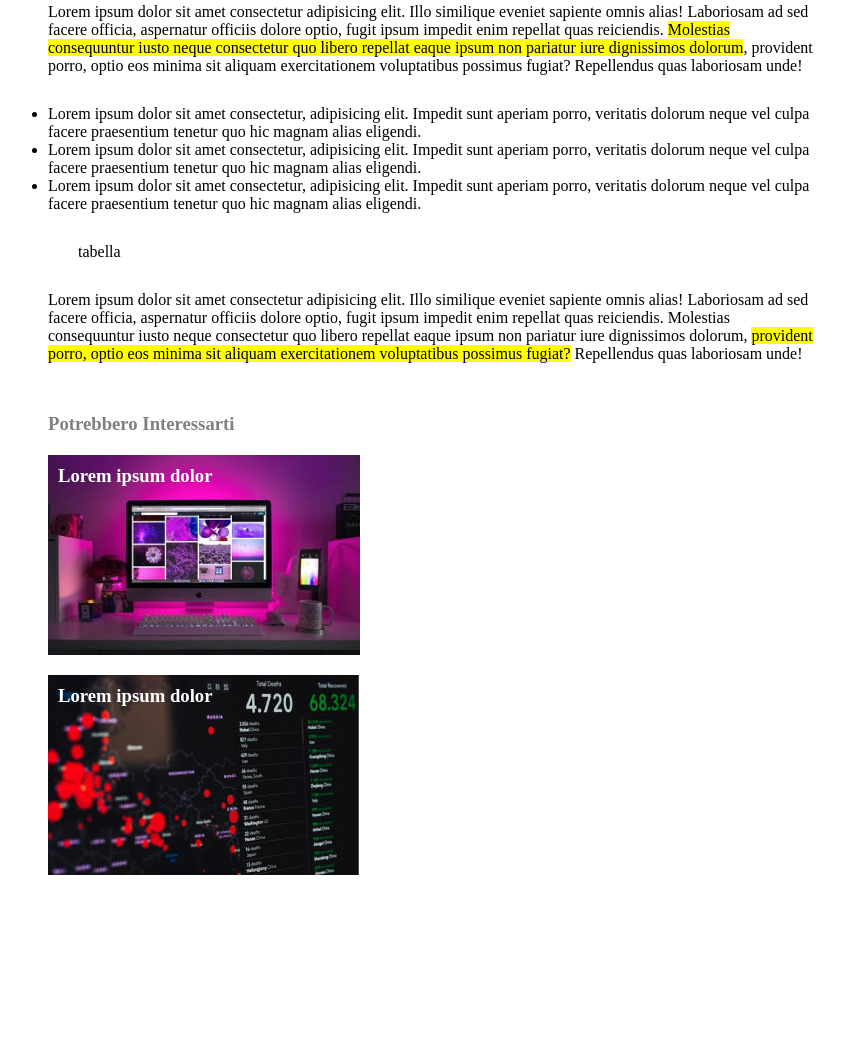
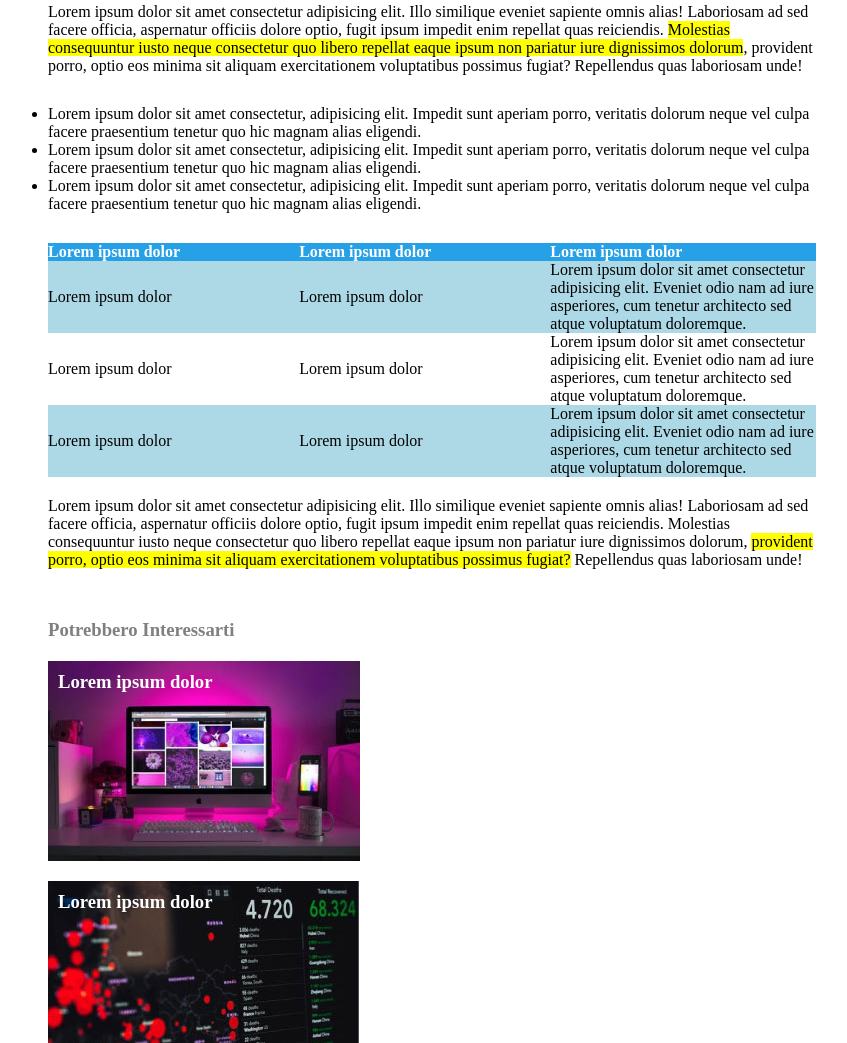
Before and after one commit to Alessandro-Rega/html-css-booleaner, a plain HTML site: page index.html in a window 1280 px wide. Shown: the part 1105-2148 px from the top of the page, without its empty margins (208-1055 px from the left). Before the commit the page ends 2000 px from the top, so only its background shows below. Drawn offline with Linux system fonts and the light colour scheme.

Commit message:
insert tabella

```diff
--- a/css/style.css
+++ b/css/style.css
@@ -73,7 +73,25 @@ header h1{
 }
 
 #tabella{
-    margin: 30px;
+    margin-top: 30px;
+}
+
+table{
+    border-spacing: 0
+}
+
+#tabella-testa{
+    background: rgb(38, 160, 231);
+    text-align: left;
+}
+
+#tabella-testa th{
+    width: 400px;
+    color: white;
+}
+
+.tabella-blu{
+    background-color: lightblue;
 }
 
 /* fine main */
--- a/index.html
+++ b/index.html
@@ -51,7 +51,28 @@
         <!-- terza section -->
         <section id="tabella">
             <table>
-                tabella
+                <thead id="tabella-testa">
+                    <th>Lorem ipsum dolor</th>
+                    <th>Lorem ipsum dolor</th>
+                    <th>Lorem ipsum dolor</th>
+                </thead>
+                <tbody>
+                    <tr class="tabella-blu">
+                        <td>Lorem ipsum dolor</td>
+                        <td>Lorem ipsum dolor</td>
+                        <td>Lorem ipsum dolor sit amet consectetur adipisicing elit. Eveniet odio nam ad iure asperiores, cum tenetur architecto sed atque voluptatum doloremque.</td>
+                    </tr>
+                    <tr>
+                        <td>Lorem ipsum dolor</td>
+                        <td>Lorem ipsum dolor</td>
+                        <td>Lorem ipsum dolor sit amet consectetur adipisicing elit. Eveniet odio nam ad iure asperiores, cum tenetur architecto sed atque voluptatum doloremque.</td>
+                    </tr>
+                    <tr class="tabella-blu">
+                        <td>Lorem ipsum dolor</td>
+                        <td>Lorem ipsum dolor</td>
+                        <td>Lorem ipsum dolor sit amet consectetur adipisicing elit. Eveniet odio nam ad iure asperiores, cum tenetur architecto sed atque voluptatum doloremque.</td>
+                    </tr>
+                </tbody>
             </table>
         </section>
 
```
